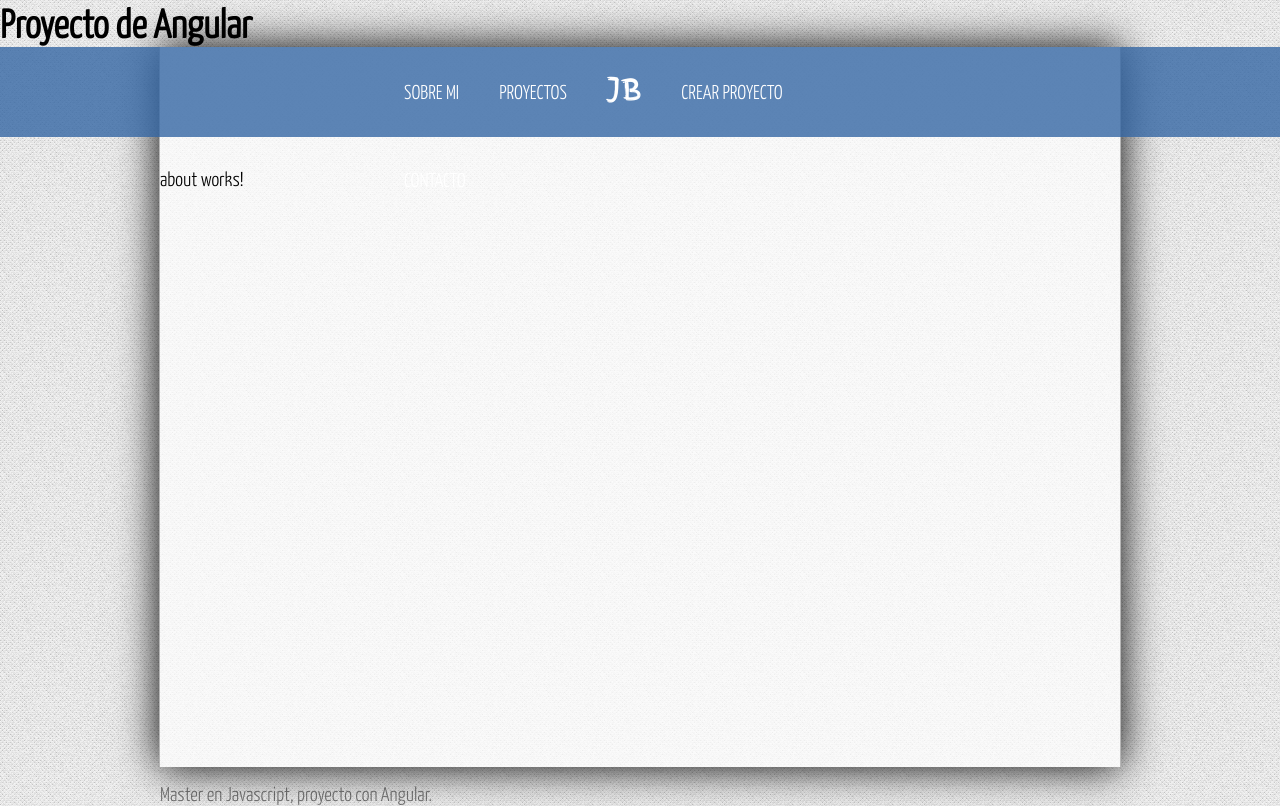
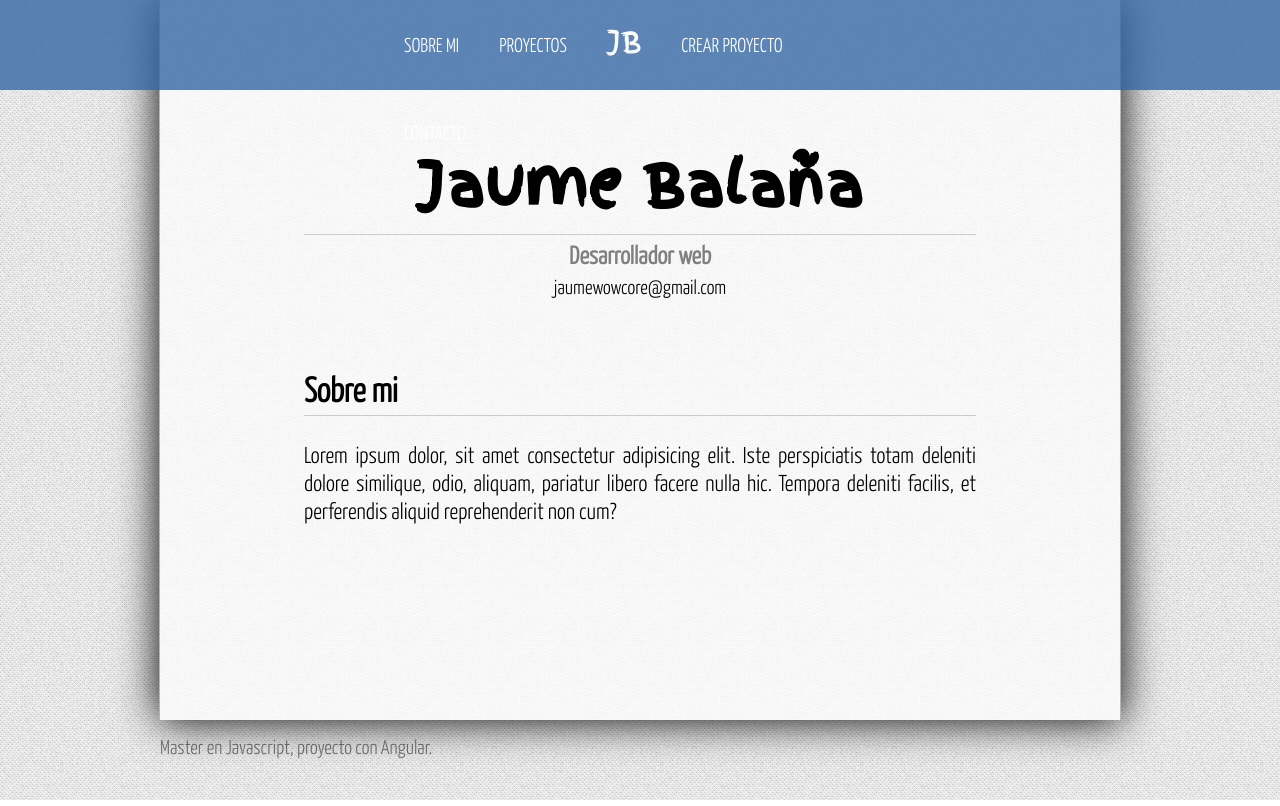
Before and after one commit to jaumebf/PortafolioAngular, an Angular app: page / in a window 1280 px wide. Built offline with nearby package versions, Linux system fonts and the light colour scheme.

Commit message:
configuracion sobre mi

```diff
--- a/src/app/app.component.html
+++ b/src/app/app.component.html
@@ -1,4 +1,4 @@
-<h1>Proyecto de Angular</h1>
+<!--<h1>Proyecto de Angular</h1>-->
 
 <header>
   <ul>
--- a/src/app/components/about/about.component.html
+++ b/src/app/components/about/about.component.html
@@ -1,3 +1,10 @@
-<p>
-  about works!
-</p>
+<div id="title">
+    <h1>{{title}}</h1>
+    <h2>{{subtitle}}</h2>
+    <p>{{email}}</p>
+</div>
+
+<article class="about">
+  <h2>Sobre mi</h2>
+  <p>Lorem ipsum dolor, sit amet consectetur adipisicing elit. Iste perspiciatis totam deleniti dolore similique, odio, aliquam, pariatur libero facere nulla hic. Tempora deleniti facilis, et perferendis aliquid reprehenderit non cum?</p>
+</article>
--- a/src/app/components/about/about.component.ts
+++ b/src/app/components/about/about.component.ts
@@ -6,8 +6,15 @@ import { Component, OnInit } from '@angular/core';
   styleUrls: ['./about.component.css']
 })
 export class AboutComponent implements OnInit {
+  public title: string;
+  public subtitle: string;
+  public email: string;
 
-  constructor() { }
+  constructor() {
+      this.title = "Jaume Balaña";
+      this.subtitle = "Desarrollador web";
+      this.email = "jaumewowcore@gmail.com";
+  }
 
   ngOnInit() {
   }
```
